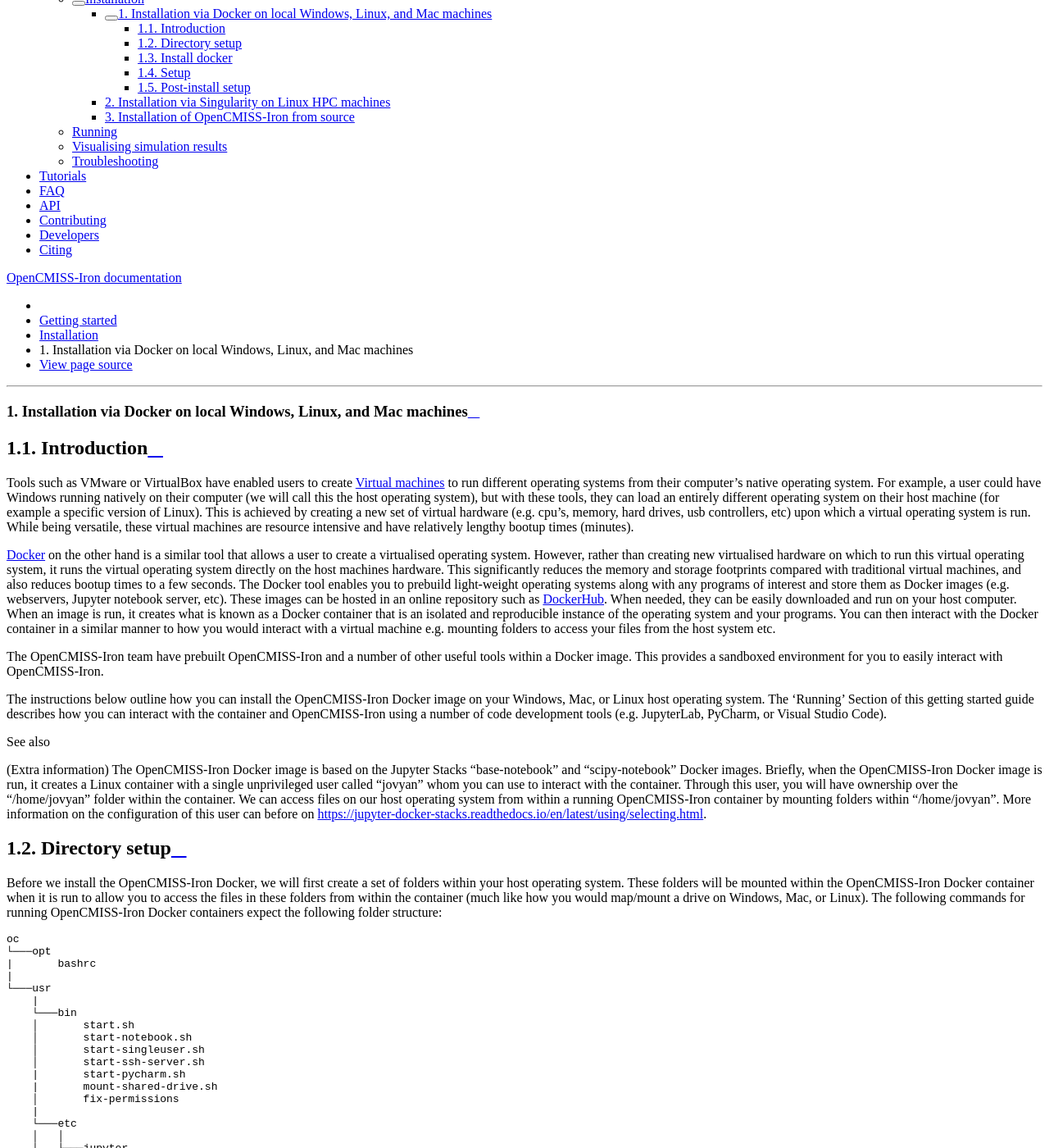
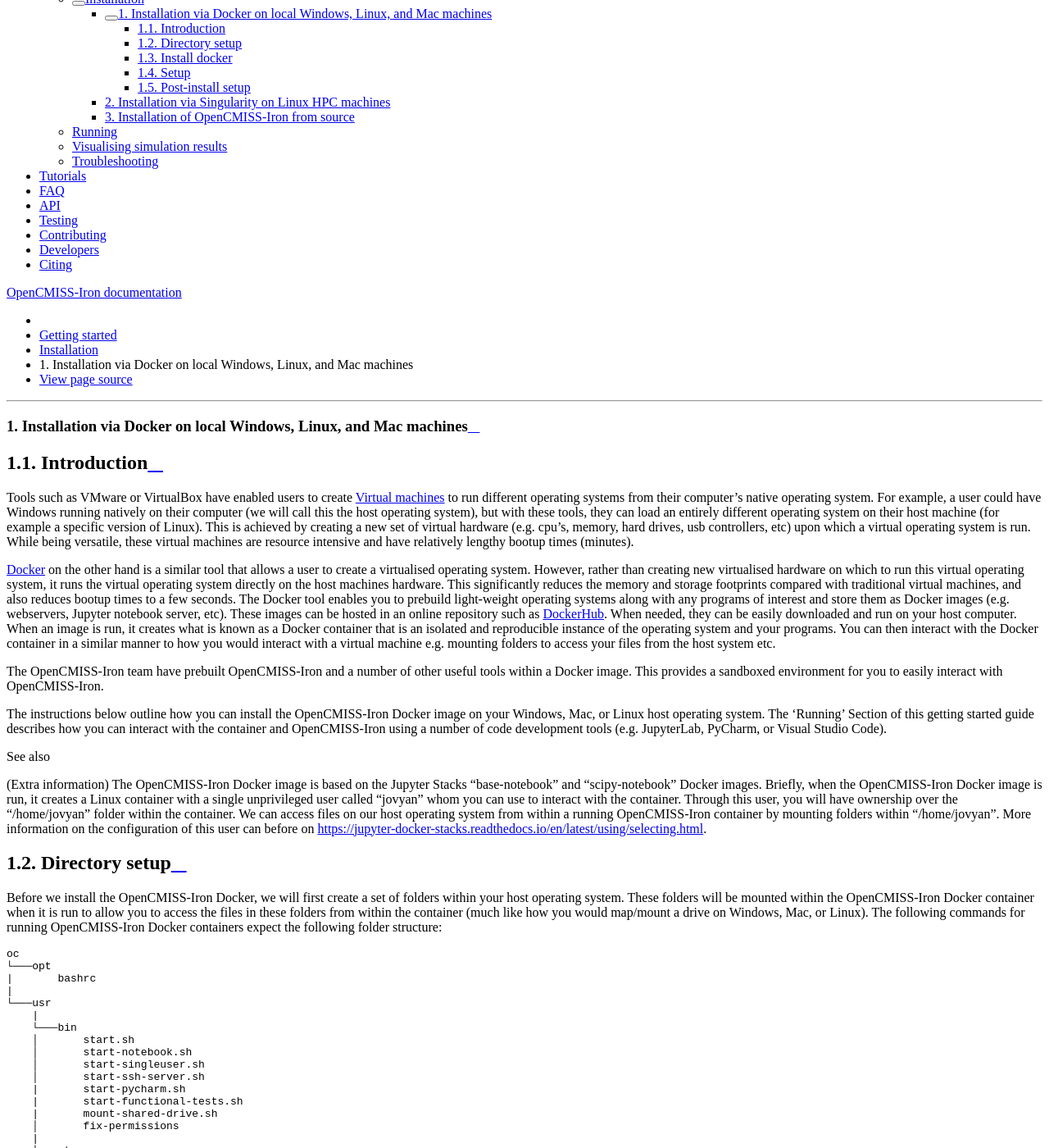
Before and after one commit to OpenCMISS-Examples/OpenCMISS-Iron-tutorials, a Sphinx documentation site: the page built from docs/source/getting_started/installation/docker.md, in a window 1280 px wide and 1400 px high, scrolled down 232 px. Shown: the whole window at 82% size. Built offline with Sphinx 7.4.7 and the Read the Docs theme 2.0.0, drawn with Linux system fonts in a browser that asks for light colours; pages that are not in the unit, such as notebooks, are missing from menus; some of the changed text lies outside the part shown.

Commit message:
Adding functional testing documentation page and docker script

```diff
--- a/docs/source/getting_started/installation/docker.md
+++ b/docs/source/getting_started/installation/docker.md
@@ -27,6 +27,7 @@
     │       start-singleuser.sh
     │       start-ssh-server.sh
     |       start-pycharm.sh
+    |       start-functional-tests.sh
     |       mount-shared-drive.sh
     │       fix-permissions
     |
--- a/docs/source/index.rst
+++ b/docs/source/index.rst
@@ -22,6 +22,7 @@
    tutorials
    faq
    api
+   testing
    contributing
    developers
    citing
```
Also changed, not shown: docs/source/testing.rst (added, +10 -0 lines), docs/source/testing/functional_testing.md (added, +17 -0 lines), 1 other file.
